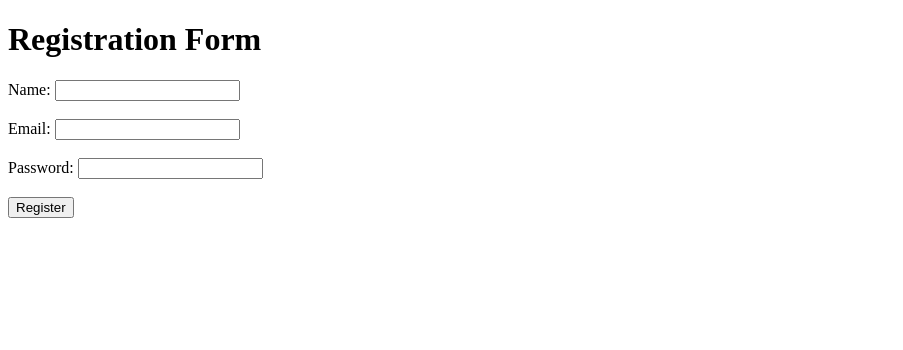
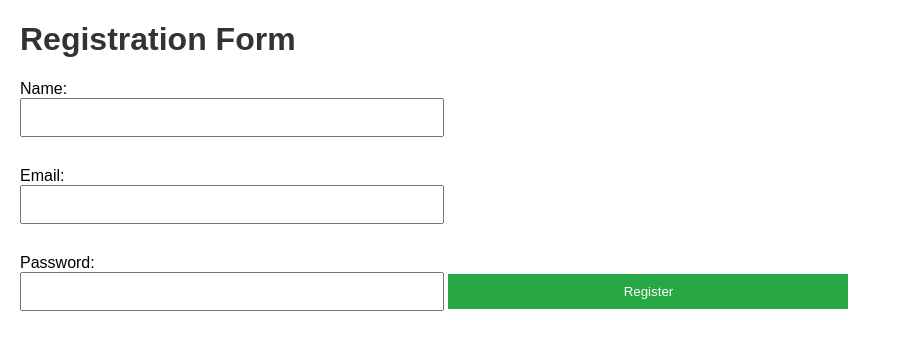
Before and after one commit to uttamjagani/wd201, a website: page http-server/registration.html in a window 1280 px wide. Shown: the whole page, without its empty margins (0-903 px from the left). Drawn offline with Linux system fonts and the light colour scheme.

Commit message:
Update registration.html

```diff
--- a/http-server/registration.html
+++ b/http-server/registration.html
@@ -4,18 +4,46 @@
     <meta charset="UTF-8">
     <meta name="viewport" content="width=device-width, initial-scale=1.0">
     <title>Registration</title>
+    <style>
+        body {
+            font-family: Arial, sans-serif;
+            margin: 20px;
+        }
+        h1 {
+            color: #333;
+        }
+        label {
+            display: block;
+            margin-top: 10px;
+        }
+        input {
+            margin-bottom: 20px;
+            padding: 10px;
+            width: 100%;
+            max-width: 400px;
+        }
+        input[type="submit"] {
+            background-color: #28a745;
+            color: white;
+            border: none;
+            cursor: pointer;
+        }
+        input[type="submit"]:hover {
+            background-color: #218838;
+        }
+    </style>
 </head>
 <body>
     <h1>Registration Form</h1>
     <form action="/submit_registration" method="POST">
         <label for="name">Name:</label>
-        <input type="text" id="name" name="name" required><br><br>
+        <input type="text" id="name" name="name" required>
 
         <label for="email">Email:</label>
-        <input type="email" id="email" name="email" required><br><br>
+        <input type="email" id="email" name="email" required>
 
         <label for="password">Password:</label>
-        <input type="password" id="password" name="password" required><br><br>
+        <input type="password" id="password" name="password" required>
 
         <input type="submit" value="Register">
     </form>
```
